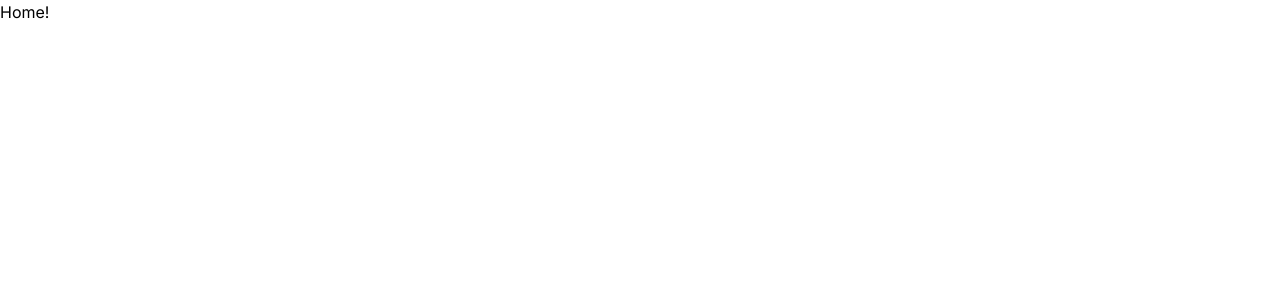
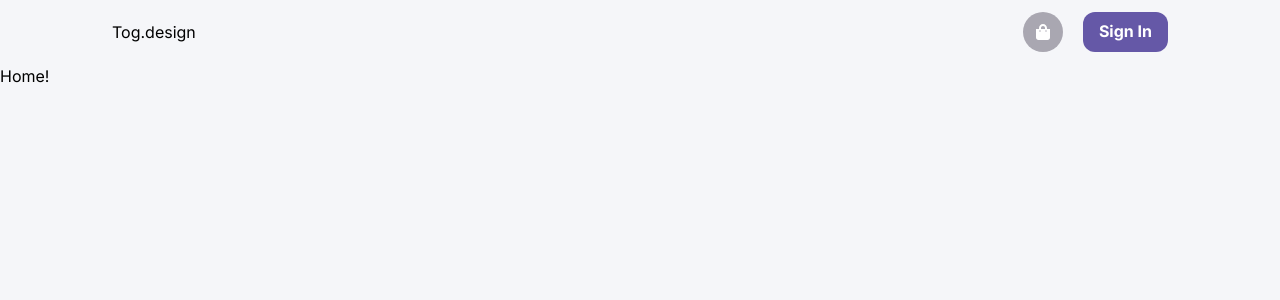
Before and after one commit to gustavocrvls/tog-frontend, a React (Create React App) app: page / in a window 1280 px wide. Shown: the top 300 px of the page. Built offline with nearby package versions, Linux system fonts and the light colour scheme; a web font is replaced by a local one.

Commit message:
Criação do Header padrão da aplicação

```diff
--- a/package.json
+++ b/package.json
@@ -15,6 +15,7 @@
     "framer-motion": "^4",
     "react": "^17.0.2",
     "react-dom": "^17.0.2",
+    "react-icons": "^4.2.0",
     "react-router-dom": "^5.2.0",
     "react-scripts": "4.0.3",
     "typescript": "^4.1.2",
--- /dev/null
+++ b/src/components/Header/index.tsx
@@ -0,0 +1,27 @@
+import { Box, Button, Flex, IconButton, Text } from '@chakra-ui/react';
+import { FaShoppingBag } from 'react-icons/fa';
+
+export function Header(): JSX.Element {
+  return (
+    <Flex
+      as="header"
+      alignItems="center"
+      justifyContent="space-between"
+      padding="3"
+      margin="0 100px"
+    >
+      <Text as="span">Tog.design</Text>
+      <Box>
+        <IconButton
+          aria-label="Bag"
+          icon={<FaShoppingBag />}
+          colorScheme="blackAlpha"
+          backgroundColor="textSecondary"
+          borderRadius="full"
+          marginRight="5"
+        />
+        <Button colorScheme="purple">Sign In</Button>
+      </Box>
+    </Flex>
+  );
+}
--- a/src/routes.tsx
+++ b/src/routes.tsx
@@ -1,9 +1,11 @@
 import { BrowserRouter, Route } from 'react-router-dom';
+import { Header } from './components/Header';
 import { Home } from './pages/Home';
 
 export function Routes(): JSX.Element {
   return (
     <BrowserRouter>
+      <Header />
       <Route path="/" component={Home} />
     </BrowserRouter>
   );
--- a/src/styles/theme.ts
+++ b/src/styles/theme.ts
@@ -10,7 +10,17 @@ const theme = extendTheme({
     text: '#000000',
     textSecondary: '#A9A7B1',
     background: '#F5F6F9',
-    purple: '#6356A5',
+    purple: {
+      100: '#e0deed',
+      200: '#c1bcdc',
+      300: '#a39bca',
+      400: '#8479b9',
+      500: '#6558a7',
+      600: '#514686',
+      700: '#3d3564',
+      800: '#282343',
+      900: '#141221',
+    },
     yellow: '#FEC92E',
     blue: '#20C5D2',
     gray: '#ECEDF3',
@@ -27,6 +37,13 @@ const theme = extendTheme({
       },
     },
   },
+  styles: {
+    global: {
+      body: {
+        backgroundColor: 'background',
+      },
+    },
+  },
 });
 
 export default theme;
```
Also changed, not shown: 1 other file (tests, documents, lock files or other folders).
